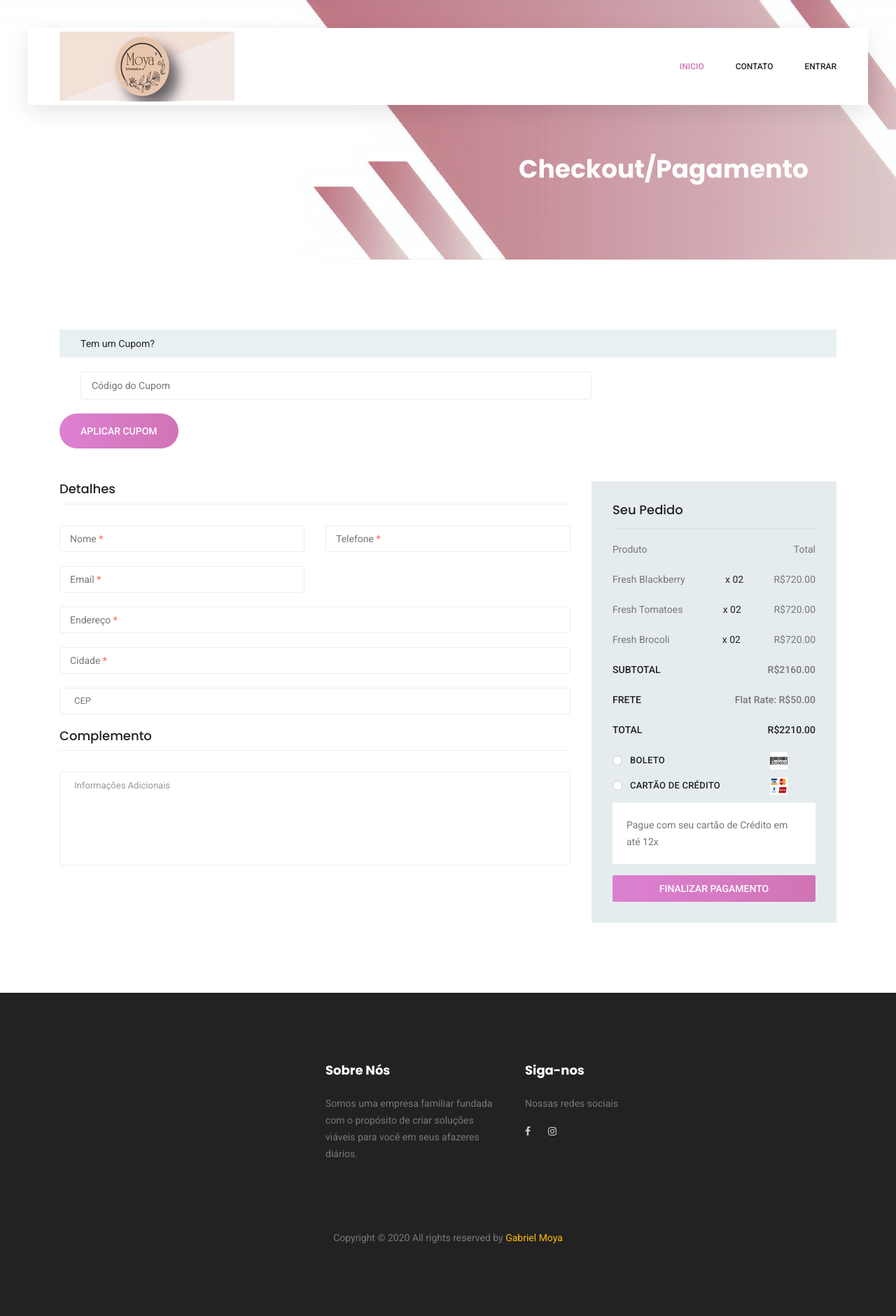
After one commit to GabrielMoyaNascimento/TCC, a Django app: template Progressao/clientes/templates/clientes/pagamento.html in a window 1280 px wide. The commit adds this page. Shown: the whole page at 70% size. Run offline with Django 3.2, Linux system fonts and the light colour scheme; the template is opened without the code that fills it, so the values that code supplies are empty; some libraries are stand-ins or nearby versions.

Commit message:
Criando pagina de Pagamento

```diff
--- a/Progressao/Progressao/settings.py
+++ b/Progressao/Progressao/settings.py
@@ -136,7 +136,7 @@ STATICFILES_DIRS = [
 
 # Nome da URL em que o usuário será redirecionado
 # https://docs.djangoproject.com/en/2.1/ref/settings/#auth
-LOGIN_REDIRECT_URL = 'cadastrar-index'
+LOGIN_REDIRECT_URL = 'clientes-index'
 LOGIN_URL = 'login'
 LOGOUT_REDIRECT_URL = 'login'
 CRISPY_TEMPLATE_PACK = 'bootstrap4'
--- a/Progressao/clientes/templates/clientes/formulario.html
+++ b/Progressao/clientes/templates/clientes/formulario.html
@@ -71,7 +71,7 @@
                             </li>
                             {% else %}
                             <li class="nav-item active"><a class="nav-link" href="{% url 'clientes-index' %}">Inicio</a></li>
-                            <li class="nav-item"><a class="nav-link" href="{% url 'clientes-carrinho' %}">Carrinho</a></li>
+                            <li class="nav-item"><a class="nav-link" href="{% url 'clientes-contato' %}">Contato</a></li>
                             <li class="nav-item"><a class="nav-link" href="{% url 'login' %}">Entrar</a></li>
                             {% endif %}
 
--- a/Progressao/clientes/templates/clientes/login.html
+++ b/Progressao/clientes/templates/clientes/login.html
@@ -21,7 +21,7 @@
                     <div class="hover">
                         <h4>Novo no nosso Site?</h4>
                         <p>Conheça as vantagens de nossos produtos feitos a mão dentro do conforto de sua casa.</p>
-                        <a class="primary-btn" href="/clientes/novaConta">Criar Uma Conta</a>
+                        <a class="primary-btn" href="/novaConta">Criar Uma Conta</a>
                     </div>
                 </div>
             </div>
--- /dev/null
+++ b/Progressao/clientes/templates/clientes/pagamento.html
@@ -0,0 +1,104 @@
+{% extends 'clientes/formulario.html' %}
+{% load static %}
+
+{%block conteudo%}
+<section class="banner-area organic-breadcrumb">
+    <div class="container">
+        <div class="breadcrumb-banner d-flex flex-wrap align-items-center justify-content-end">
+            <div class="col-first">
+                <h1>Checkout/Pagamento</h1>
+            </div>
+        </div>
+    </div>
+</section>
+<!-- End Banner Area -->
+
+<!--================Checkout Area =================-->
+<section class="checkout_area section_gap">
+    <div class="container">
+        <div class="cupon_area">
+            <div class="check_title">
+                <h2>Tem um Cupom?</h2>
+            </div>
+            <input type="text" placeholder="Código do Cupom">
+            <a class="primary-btn" href="#">Aplicar Cupom</a>
+        </div>
+        <div class="billing_details">
+            <div class="row">
+                <div class="col-lg-8">
+                    <h3>Detalhes</h3>
+                    <form class="row contact_form" action="#" method="post" novalidate="novalidate">
+                        <div class="col-md-6 form-group p_star">
+                            <input type="text" class="form-control" id="first" name="name">
+                            <span class="placeholder" data-placeholder="Nome"></span>
+                        </div>
+                        <div class="col-md-6 form-group p_star">
+                            <input type="text" class="form-control" id="number" name="number">
+                            <span class="placeholder" data-placeholder="Telefone"></span>
+                        </div>
+                        <div class="col-md-6 form-group p_star">
+                            <input type="text" class="form-control" id="email" name="compemailany">
+                            <span class="placeholder" data-placeholder="Email"></span>
+                        </div>
+                        <div class="col-md-12 form-group p_star">
+                            <input type="text" class="form-control" id="add1" name="add1">
+                            <span class="placeholder" data-placeholder="Endereço"></span>
+                        </div>
+                        <div class="col-md-12 form-group p_star">
+                            <input type="text" class="form-control" id="city" name="city">
+                            <span class="placeholder" data-placeholder="Cidade"></span>
+                        </div>
+                        <div class="col-md-12 form-group">
+                            <input type="text" class="form-control" id="zip" name="zip" placeholder="CEP">
+                        </div>
+                        <div class="col-md-12 form-group">
+                            <div class="creat_account">
+                                <h3>Complemento</h3>
+                                <textarea class="form-control" name="message" id="message" rows="1"
+                                placeholder="Informações Adicionais"></textarea>
+                            </div>
+                        </div>
+                    </form>
+                </div>
+                <div class="col-lg-4">
+                    <div class="order_box">
+                        <h2>Seu Pedido</h2>
+                        <ul class="list">
+                            <li><a href="#">Produto <span>Total</span></a></li>
+                            <li><a href="#">Fresh Blackberry <span class="middle">x 02</span> <span
+                                        class="last">R$720.00</span></a></li>
+                            <li><a href="#">Fresh Tomatoes <span class="middle">x 02</span> <span
+                                        class="last">R$720.00</span></a></li>
+                            <li><a href="#">Fresh Brocoli <span class="middle">x 02</span> <span
+                                        class="last">R$720.00</span></a></li>
+                        </ul>
+                        <ul class="list list_2">
+                            <li><a href="#">Subtotal <span>R$2160.00</span></a></li>
+                            <li><a href="#">Frete <span>Flat rate: R$50.00</span></a></li>
+                            <li><a href="#">Total <span>R$2210.00</span></a></li>
+                        </ul>
+                        <div class="payment_item active">
+                            <div class="radion_btn">
+                                <input type="radio" id="f-option5" name="selector">
+                                <label for="f-option5">Boleto </label>
+                                <img src="{% static 'karma/img/product/boleto.png'%}" alt="">
+                                <div class="check"></div>
+                            </div>
+                            <div class="radion_btn">
+                                <input type="radio" id="f-option6" name="selector">
+                                <label for="f-option6">Cartão de Crédito </label>
+                                <img src="{% static 'karma/img/product/cartoes.png'%}" alt="">
+                                <div class="check"></div>
+                            </div>
+                            <p>Pague com seu cartão de Crédito em até 12x</p>
+                        </div>
+                        <a class="primary-btn" href="#">Finalizar Pagamento</a>
+                    </div>
+                </div>
+            </div>
+        </div>
+    </div>
+</section>
+
+
+{%endblock%}
--- a/Progressao/clientes/urls.py
+++ b/Progressao/clientes/urls.py
@@ -6,12 +6,12 @@ from usuarios.views import UsuarioCreate
 urlpatterns = [
 
     path('', PaginaInicial.as_view(), name="clientes-index"),
-    path('clientes/contato/', ContatoView.as_view(), name="clientes-contato"),
+    path('contato/', ContatoView.as_view(), name="clientes-contato"),
     path('clientes/confirmacaoCompra/', ConfirmacaoView.as_view(), name="clientes-confirmacao"),
-    path('clientes/novaConta/', UsuarioCreate.as_view(), name="clientes-novaConta"),
+    path('novaConta/', UsuarioCreate.as_view(), name="clientes-novaConta"),
     path('produto/<int:pk>', ProdutoDetailView.as_view(), name="clientes-paginaProduto"),
 
-    # path('clientes/login/', Login.as_view(), name="clientes-login"),
+    path('pagamento/', PagamentoView.as_view(), name="clientes-pagamento"),
 
     path('adicionar/produto/<int:id_produto>/<int:quantidade>/', AdicionarProdutoCarrinho.as_view(), name="adicionar-produto"),
     path('atualizar/carrinho/<int:id_carrinho>/<int:quantidade>/', AtualizarProdutoCarrinho.as_view(), name="atualizar-carrinho"),
```
Also changed, not shown: Progressao/clientes/views.py (+16 -8 lines), Progressao/db.sqlite3, Progressao/static/karma/img/product/boleto.png (added), Progressao/static/karma/img/product/cartoes.png (added).
